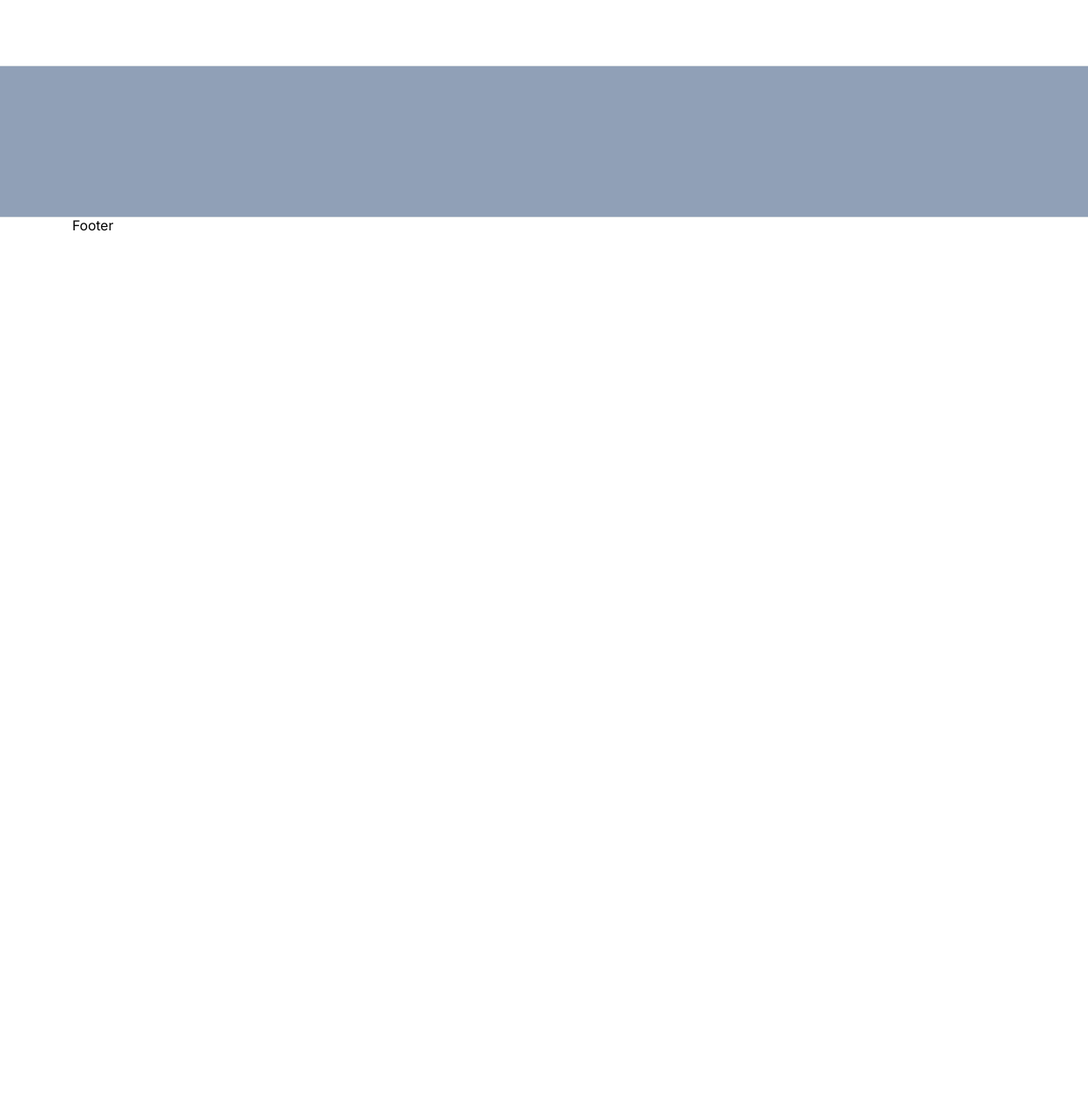
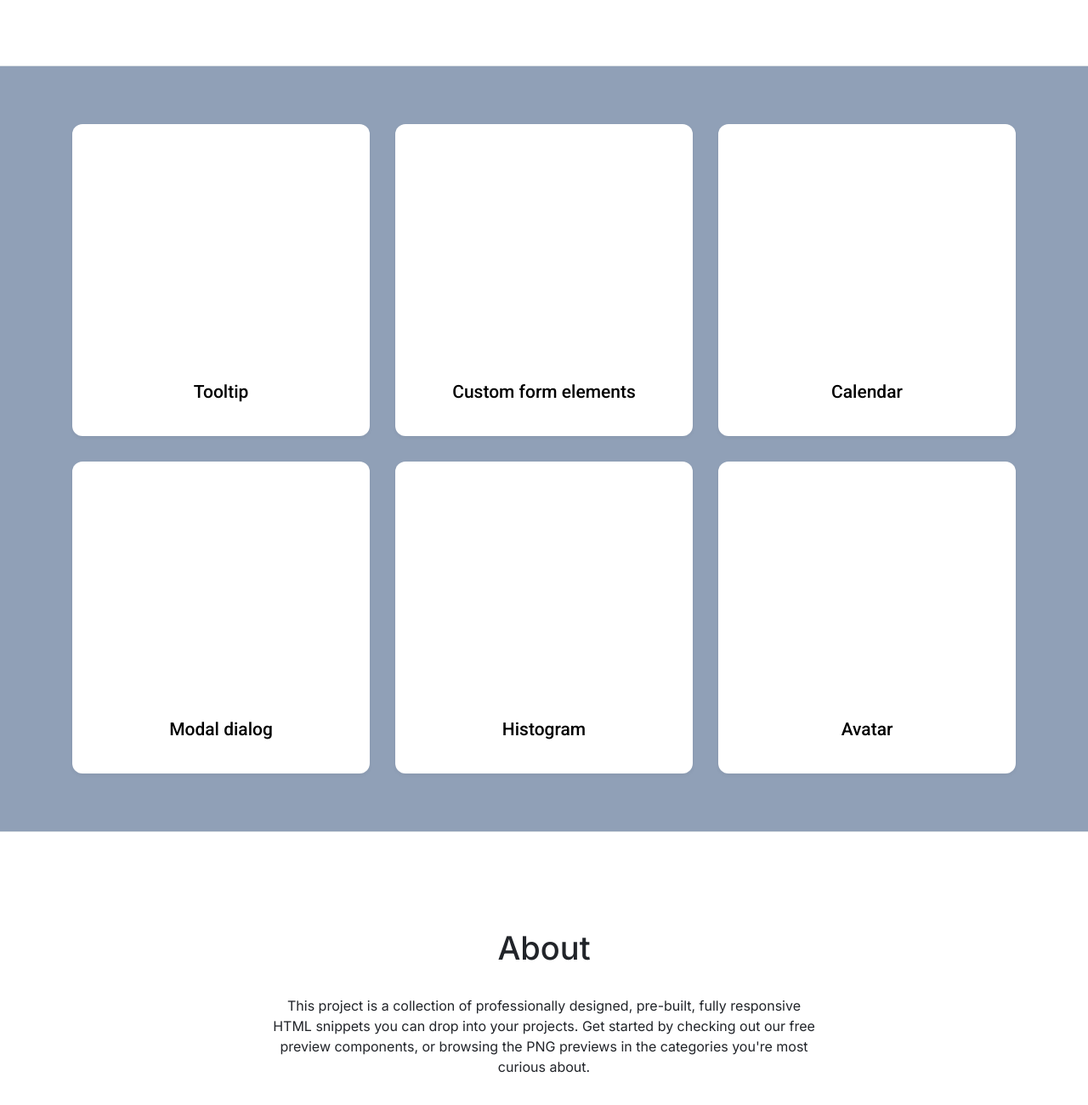
Before and after one commit to spec1er/htmlcss-20211125_lev4x, a website: page index.html in a window 1280 px wide. Shown: the part 160-1460 px from the top of the page at 85% size. Before the commit the page ends 800 px from the top, so only its background shows below. Drawn offline with Linux system fonts and the light colour scheme.

Commit message:
v1 to code review

```diff
--- a/components/card/card.css
+++ b/components/card/card.css
@@ -1,3 +1,18 @@
 .card {
+  background: var(--white);
+  height: 367px;
+  flex-basis: calc(33.33% - 20px);
+  box-shadow: 0px 2px 4px rgba(33, 36, 41, 0.05);
+  border-radius: 12px;
+  display: grid;
+  grid-template-rows: 1fr 85px;
+}
 
+.card__caption {
+  font-family: Roboto;
+  font-style: normal;
+  font-weight: 500;
+  font-size: 21px;
+  line-height: 25px;
+  text-align: center;
 }
--- a/components/footer/footer.css
+++ b/components/footer/footer.css
@@ -1,4 +1,27 @@
 .footer {
-    background: var(--white);
-    height: 384px;
+  background: var(--white);
+  height: 384px;
+  display: grid;
+  place-content: center;
+  color: var(--black);
 }
+
+.footer__box {
+  max-width: 640px;
+}
+
+.footer__title {
+  text-align: center;
+  font-style: normal;
+  font-weight: 500;
+  font-size: 38px;
+  line-height: 48px;
+}
+
+.footer__description {
+  text-align: center;
+  font-style: normal;
+  font-weight: normal;
+  font-size: 16px;
+  line-height: 24px;
+}
--- a/components/header/header.css
+++ b/components/header/header.css
@@ -1,8 +1,12 @@
 .header {
-    background: var(--white);
-    height: 237px;
-    display: flex;
+  background: var(--white);
+  height: 237px;
+  display: flex;
 }
 
 .header__title {
+  font-style: normal;
+  font-weight: 500;
+  font-size: 50px;
+  line-height: 64px;
 }
--- a/components/page/page.css
+++ b/components/page/page.css
@@ -1,5 +1,4 @@
 .page {
-    display: flex;
-    flex-direction: column;
-    height: 100%;
+  display: flex;
+  flex-direction: column;
 }
--- a/components/preview/preview.css
+++ b/components/preview/preview.css
@@ -1,7 +1,14 @@
 .preview {
-    background: var(--grey-5);
-    flex-grow: 1;
-    border-top: 1px solid var(--grey-2);
-    border-bottom: 1px solid var(--grey-2);
-    display: flex;
+  background: var(--grey-5);
+  flex-grow: 1;
+  border-top: 1px solid var(--grey-2);
+  border-bottom: 1px solid var(--grey-2);
+  padding: 68px 0;
 }
+
+.preview__box {
+  display: flex;
+  flex-wrap: wrap;
+  justify-content: space-between;
+  gap: 30px;
+}
--- a/index.html
+++ b/index.html
@@ -8,6 +8,8 @@
     <link rel="stylesheet" href="./components/header/header.css" />
     <link rel="stylesheet" href="./components/footer/footer.css" />
     <link rel="stylesheet" href="./components/preview/preview.css" />
+    <link rel="stylesheet" href="./components/card/card.css" />
+    <meta name="viewport" content="width=device-width, initial-scale=1.0" />
   </head>
   <body>
     <div class="page">
@@ -17,17 +19,46 @@
         </div>
       </header>
       <main class="preview">
-        <div class="container">
-          <div class="card"></div>
-          <div class="card"></div>
-          <div class="card"></div>
-          <div class="card"></div>
-          <div class="card"></div>
-          <div class="card"></div>
+        <div class="container preview__box">
+          <div class="card">
+            <div class="card__content"></div>
+            <h3 class="card__caption">Tooltip</h3>
+          </div>
+          <div class="card">
+            <div class="card__content"></div>
+            <h3 class="card__caption">Custom form elements</h3>
+          </div>
+          <div class="card">
+            <div class="card__content"></div>
+            <h3 class="card__caption">Calendar</h3>
+          </div>
+          <div class="card">
+            <div class="card__content"></div>
+            <h3 class="card__caption">Modal dialog</h3>
+          </div>
+          <div class="card">
+            <div class="card__content"></div>
+            <h3 class="card__caption">Histogram</h3>
+          </div>
+          <div class="card">
+            <div class="card__content"></div>
+            <h3 class="card__caption">Avatar</h3>
+          </div>
         </div>
       </main>
       <footer class="footer">
-        <div class="container">Footer</div>
+        <div class="container">
+          <div class="footer__box">
+            <h2 class="footer__title">About</h2>
+            <p class="footer__description">
+              This project is a collection of professionally designed,
+              pre-built, fully responsive HTML snippets you can drop into your
+              projects. Get started by checking out our free preview components,
+              or browsing the PNG previews in the categories you're most curious
+              about.
+            </p>
+          </div>
+        </div>
       </footer>
     </div>
   </body>
```
